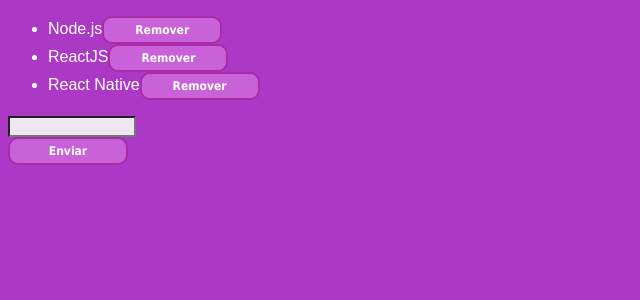
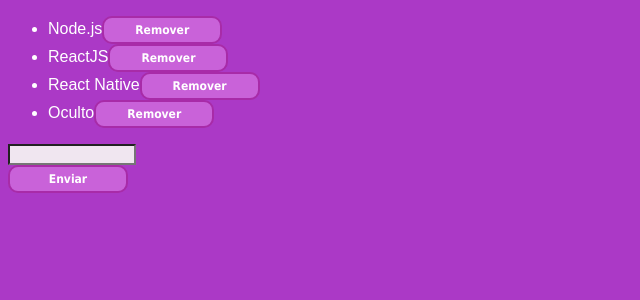
Before and after one commit to victorgcampanella/bootcampdez, a React app in the folder modulo04/: page / in a window 1280 px wide. Shown: the top 300 px of the page, without its empty margins (0-640 px from the left). Built offline with nearby package versions, Linux system fonts and the light colour scheme; the HTML template or start-up script is replaced by a standard one.

Commit message:
default props e propTypes

```diff
--- a/modulo04/src/components/TechItem.js
+++ b/modulo04/src/components/TechItem.js
@@ -9,4 +9,8 @@
   )
 }
 
+TechItem.defaultProps = {
+  tech: 'Oculto'
+}
+
 export default TechItem
--- a/modulo04/src/components/TechList.js
+++ b/modulo04/src/components/TechList.js
@@ -39,6 +39,7 @@
             tech={tech}
             onDelete={() => this.handleDelete(tech)}
             />)}
+            <TechItem/>
         </ul>
         <input
           type="text"
```
